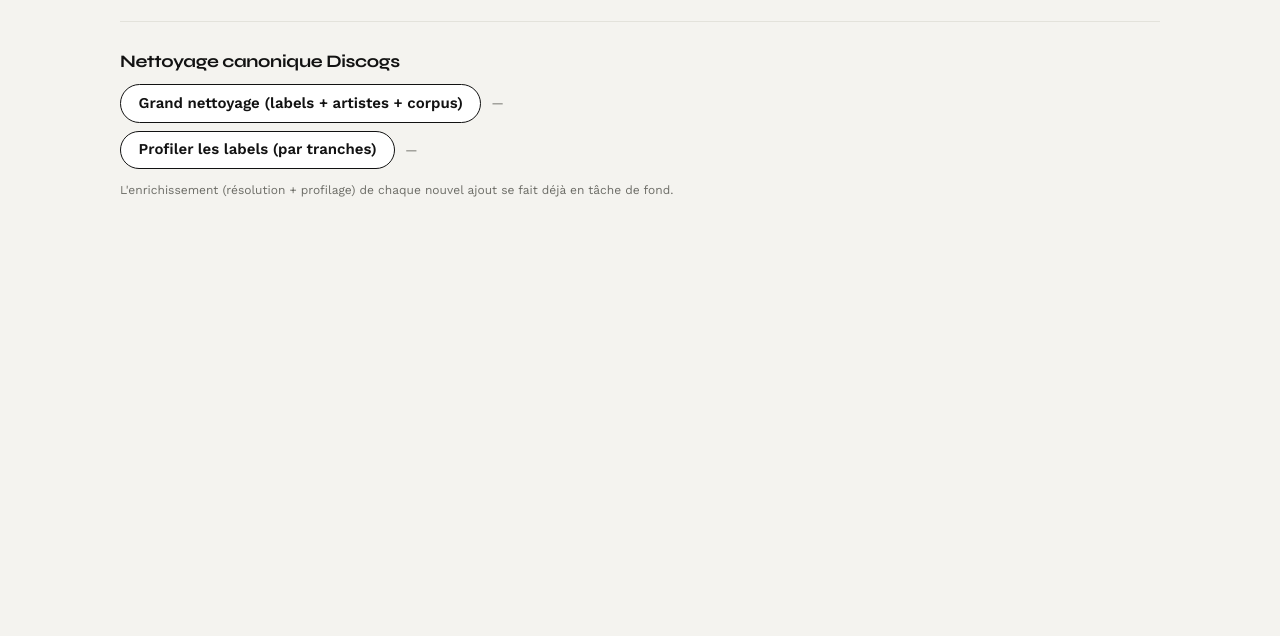
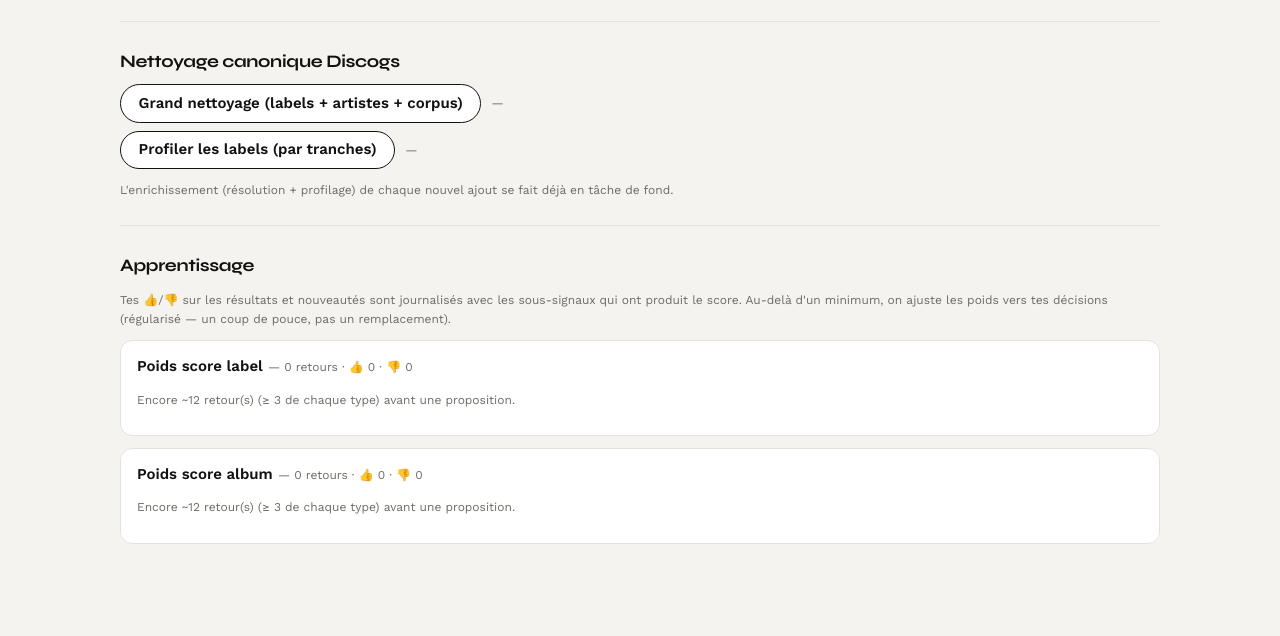
Before and after one commit to alixclaudel-hue/radar, a FastAPI app: page /settings in a window 1280 px wide. Shown: the part 937-1573 px from the top of the page. Before the commit the page ends 1134 px from the top, so only its background shows below. Run offline with FastAPI, Linux system fonts and the light colour scheme.

Commit message:
radar_web : boucle de feedback 👍/👎 (résultats de recherche, nouveautés veille/vendeurs, labels recommandés) + vue Apprentissage dans Réglages (stats + régression logistique + appliquer les poids)

```diff
--- a/radar_web/app.py
+++ b/radar_web/app.py
@@ -14,7 +14,7 @@ from fastapi.responses import HTMLResponse, RedirectResponse
 from fastapi.staticfiles import StaticFiles
 from fastapi.templating import Jinja2Templates
 
-from .radar import discogs, jobs, store
+from .radar import discogs, jobs, learn, store
 from .radar.paths import (CORPUS, PENDING_ENRICH, SELLERS_NEW, SELLERS_SEEN,
                           VEILLE_NEW, VEILLE_SEEN, YOUTUBE_META)
 from .radar.scoring import Ctx, real_tracks, yt_search_url
@@ -271,10 +271,10 @@ def _inbox(request, path, source_key, key_ns, mins=30):
     c = Ctx()
     scored = []
     for it in items:
-        sc, _ = c.album_score({"title": f"{it.get('artist','')} - {it.get('title','')}",
-                               "label": [it["label"]] if it.get("label") else [],
-                               "style": it.get("style") or []})
-        scored.append({"it": it, "score": sc, "src": it.get(source_key)})
+        sc, det = c.album_score({"title": f"{it.get('artist','')} - {it.get('title','')}",
+                                 "label": [it["label"]] if it.get("label") else [],
+                                 "style": it.get("style") or []})
+        scored.append({"it": it, "score": sc, "det": det, "src": it.get(source_key)})
     scored.sort(key=lambda x: (x["score"] is None, -(x["score"] or 0)))
     rows = [r for r in scored if (r["score"] or 0) >= mins]
     return frag(request, "partials/inbox.html", rows=rows[:150], key_ns=key_ns, mins=mins,
@@ -596,6 +596,38 @@ def settings_page(request: Request, saved: int = 0):
     return render(request, "pages/settings.html", active="settings", cfg=c, sc=c["scoring"], saved=saved)
 
 
+@app.post("/feedback", response_class=HTMLResponse)
+def feedback(kind: str = Form("album"), key: str = Form(""), name: str = Form(""),
+             verdict: str = Form(""), score: str = Form(""),
+             f_label: str = Form("0"), f_artist: str = Form("0"), f_style: str = Form("0"),
+             f_collection: str = Form("0"), f_corpus: str = Form("0"), f_affinity: str = Form("0")):
+    feat = {"label": f_label, "artist": f_artist, "style": f_style,
+            "collection": f_collection, "corpus": f_corpus, "affinity": f_affinity}
+    try:
+        sc = int(float(score)) if score else None
+    except ValueError:
+        sc = None
+    learn.log(kind, key, name, verdict, sc, {k: float(v or 0) for k, v in feat.items()})
+    return HTMLResponse("<span class='small ok'>👍 noté</span>" if verdict == "up"
+                        else "<span class='small ok'>👎 noté</span>")
+
+
+@app.get("/settings/learn", response_class=HTMLResponse)
+def settings_learn(request: Request):
+    return frag(request, "partials/learn.html", data=learn.summary(_cfg()["scoring"]))
+
+
+@app.post("/settings/learn/apply")
+def settings_learn_apply(kind: str = Form("")):
+    d = learn.summary(_cfg()["scoring"]).get(kind)
+    if d and d.get("proposal"):
+        c = _cfg()
+        for row in d["proposal"]:
+            c["scoring"][d["subkey"]][row["k"]] = row["new"]
+        store.save_config(c)
+    return RedirectResponse("/settings", status_code=303)
+
+
 @app.post("/settings")
 async def settings_save(request: Request):
     f = await request.form()
--- /dev/null
+++ b/radar_web/radar/learn.py
@@ -0,0 +1,87 @@
+"""Boucle de feedback 👍/👎 + ajustement des poids (régression logistique maison).
+Écrit dans reco_feedback.json — même format que l'appli Streamlit."""
+import hashlib
+import math
+from datetime import datetime
+
+from . import paths, store
+
+FEAT = {"label": ("collection", "corpus", "artist", "affinity"),
+        "album": ("label", "artist", "style")}
+SUBKEY = {"label": "reco", "album": "album"}
+
+
+def log(kind, key, name, verdict, score, feat):
+    fb = store.load(paths.FEEDBACK, [])
+    for e in reversed(fb):
+        if e.get("kind") == kind and e.get("key") == key:
+            if e.get("verdict") == verdict:
+                return
+            break
+    keys = FEAT.get(kind, tuple(feat or {}))
+    fb.append({"ts": datetime.now().isoformat(timespec="seconds"),
+               "kind": kind, "key": key, "name": name, "verdict": verdict,
+               "score_shown": score,
+               "feat": {k: round(float((feat or {}).get(k) or 0.0), 4) for k in keys}})
+    store.save(paths.FEEDBACK, fb)
+
+
+def _sig(z):
+    if z < -60:
+        return 0.0
+    if z > 60:
+        return 1.0
+    return 1.0 / (1.0 + math.exp(-z))
+
+
+def fit(X, y, prior, l2=2.0, iters=600, lr=0.4):
+    keys = list(prior.keys())
+    w = [float(prior[k]) for k in keys]
+    b = 0.0
+    n = max(len(y), 1)
+    for _ in range(iters):
+        gw = [0.0] * len(keys)
+        gb = 0.0
+        for xi, yi in zip(X, y):
+            p = _sig(b + sum(w[j] * xi.get(keys[j], 0.0) for j in range(len(keys))))
+            err = p - yi
+            for j in range(len(keys)):
+                gw[j] += err * xi.get(keys[j], 0.0)
+            gb += err
+        for j in range(len(keys)):
+            w[j] -= lr * (gw[j] / n + l2 * (w[j] - prior[keys[j]]) / n)
+        b -= lr * (gb / n)
+    w = [max(0.0, v) for v in w]
+    sp, sn = sum(prior.values()), (sum(w) or 1.0)
+    return {keys[j]: round(w[j] * sp / sn, 3) for j in range(len(keys))}
+
+
+def summary(scoring, min_fb=12, min_cls=3):
+    fb = store.load(paths.FEEDBACK, [])
+    out = {}
+    for kind, keys in FEAT.items():
+        latest = {}
+        for e in fb:
+            if e.get("kind") == kind and e.get("verdict") in ("up", "down"):
+                latest[e["key"]] = e
+        rows = list(latest.values())
+        ups = [e for e in rows if e["verdict"] == "up"]
+        downs = [e for e in rows if e["verdict"] == "down"]
+        prior = {k: float(scoring[SUBKEY[kind]].get(k, 0.3)) for k in keys}
+        feat_tbl = []
+        for k in keys:
+            mu = sum(e["feat"].get(k, 0) for e in ups) / len(ups) if ups else 0
+            md = sum(e["feat"].get(k, 0) for e in downs) / len(downs) if downs else 0
+            feat_tbl.append({"k": k, "up": round(mu, 3), "down": round(md, 3),
+                             "gap": round(mu - md, 3)})
+        proposal = None
+        if len(rows) >= min_fb and len(ups) >= min_cls and len(downs) >= min_cls:
+            X = [e["feat"] for e in rows]
+            yv = [1 if e["verdict"] == "up" else 0 for e in rows]
+            prop = fit(X, yv, prior)
+            proposal = [{"k": k, "cur": round(prior[k], 3), "new": prop[k],
+                         "d": round(prop[k] - prior[k], 3)} for k in keys]
+        out[kind] = {"subkey": SUBKEY[kind], "n": len(rows), "up": len(ups), "down": len(downs),
+                     "feat": feat_tbl, "proposal": proposal,
+                     "need": max(min_fb - len(rows), 0)}
+    return out
--- a/radar_web/templates/pages/settings.html
+++ b/radar_web/templates/pages/settings.html
@@ -58,4 +58,8 @@
   </div>
 </div>
 <p class="small muted">L'enrichissement (résolution + profilage) de chaque nouvel ajout se fait déjà en tâche de fond.</p>
+
+<hr>
+<h3>Apprentissage</h3>
+<div hx-get="/settings/learn" hx-trigger="load"></div>
 {% endblock %}
--- a/radar_web/templates/partials/inbox.html
+++ b/radar_web/templates/partials/inbox.html
@@ -29,6 +29,12 @@
             {% if it.style %} · <span class="muted">{{ it.style|join(', ') }}</span>{% endif %}
           </div>
         </div>
+        {% if r.score is not none %}
+        <span class="vote" hx-swap="outerHTML">
+          <button hx-post="/feedback" hx-vals='{"kind":"album","key":"rid:{{ it.release_id or it.listing_id }}","name":{{ (it.artist ~ ' — ' ~ it.title)|tojson }},"verdict":"up","score":"{{ r.score }}","f_label":"{{ (r.det.label or 0)/100 }}","f_artist":"{{ (r.det.artist or 0)/100 }}","f_style":"{{ (r.det.style or 0)/100 }}"}'>👍</button>
+          <button hx-post="/feedback" hx-vals='{"kind":"album","key":"rid:{{ it.release_id or it.listing_id }}","name":{{ (it.artist ~ ' — ' ~ it.title)|tojson }},"verdict":"down","score":"{{ r.score }}","f_label":"{{ (r.det.label or 0)/100 }}","f_artist":"{{ (r.det.artist or 0)/100 }}","f_style":"{{ (r.det.style or 0)/100 }}"}'>👎</button>
+        </span>
+        {% endif %}
         <button hx-post="/inbox/{{ key_ns }}/dismiss"
                 hx-vals='{"rid": "{{ it.release_id or it.listing_id }}"}'
                 hx-target="#inbox-{{ key_ns }}" hx-swap="outerHTML" title="retirer">✕</button>
--- /dev/null
+++ b/radar_web/templates/partials/learn.html
@@ -0,0 +1,31 @@
+<p class="small muted">Tes 👍/👎 sur les résultats et nouveautés sont journalisés avec les sous-signaux qui ont produit le score. Au-delà d'un minimum, on ajuste les poids vers tes décisions (régularisé — un coup de pouce, pas un remplacement).</p>
+{% for kind, d in data.items() %}
+<div class="notice" style="margin-bottom:12px">
+  <b>{{ 'Poids score label' if kind=='label' else 'Poids score album' }}</b>
+  <span class="small muted"> — {{ d.n }} retours · 👍 {{ d.up }} · 👎 {{ d.down }}</span>
+  {% if d.n %}
+  <div style="overflow-x:auto;margin-top:8px"><table style="width:100%;border-collapse:collapse;font-size:12px">
+    <thead><tr style="text-align:left;color:var(--soft)"><th style="padding:4px 8px">signal</th><th style="padding:4px 8px">moy. 👍</th><th style="padding:4px 8px">moy. 👎</th><th style="padding:4px 8px">écart</th>
+      {% if d.proposal %}<th style="padding:4px 8px">actuel</th><th style="padding:4px 8px">proposé</th>{% endif %}</tr></thead>
+    <tbody>
+    {% for f in d.feat %}
+    {% set p = (d.proposal or [])|selectattr('k','equalto',f.k)|first %}
+    <tr style="border-top:1px solid var(--line)">
+      <td style="padding:4px 8px">{{ f.k }}</td><td style="padding:4px 8px">{{ f.up }}</td>
+      <td style="padding:4px 8px">{{ f.down }}</td>
+      <td style="padding:4px 8px">{{ '%+.3f'|format(f.gap) }}</td>
+      {% if d.proposal %}<td style="padding:4px 8px">{{ p.cur }}</td><td style="padding:4px 8px"><b>{{ p.new }}</b> <span class="muted">({{ '%+.3f'|format(p.d) }})</span></td>{% endif %}
+    </tr>
+    {% endfor %}
+    </tbody></table></div>
+  {% endif %}
+  {% if d.proposal %}
+    <form method="post" action="/settings/learn/apply" style="margin-top:8px">
+      <input type="hidden" name="kind" value="{{ kind }}">
+      <button class="primary" type="submit">✅ Appliquer ces poids</button>
+    </form>
+  {% elif d.need %}
+    <p class="small muted">Encore ~{{ d.need }} retour(s) (≥ 3 de chaque type) avant une proposition.</p>
+  {% endif %}
+</div>
+{% endfor %}
--- a/radar_web/templates/partials/reco_labels.html
+++ b/radar_web/templates/partials/reco_labels.html
@@ -21,6 +21,10 @@
       <input type="hidden" name="name" value="{{ r.name }}"><input type="hidden" name="dest" value="veille">
       <button class="small">+ veille</button></form>
     {% endif %}
+    <span class="vote" hx-swap="outerHTML">
+      <button hx-post="/feedback" hx-vals='{"kind":"label","key":{{ r.key|tojson }},"name":{{ r.name|tojson }},"verdict":"up","score":"{{ r.score }}","f_collection":"{{ r.feat.collection }}","f_corpus":"{{ r.feat.corpus }}","f_artist":"{{ r.feat.artist }}","f_affinity":"{{ r.feat.affinity }}"}'>👍</button>
+      <button hx-post="/feedback" hx-vals='{"kind":"label","key":{{ r.key|tojson }},"name":{{ r.name|tojson }},"verdict":"down","score":"{{ r.score }}","f_collection":"{{ r.feat.collection }}","f_corpus":"{{ r.feat.corpus }}","f_artist":"{{ r.feat.artist }}","f_affinity":"{{ r.feat.affinity }}"}'>👎</button>
+    </span>
   </div>
   {% endfor %}
 </div>
--- a/radar_web/templates/partials/results.html
+++ b/radar_web/templates/partials/results.html
@@ -38,6 +38,12 @@
             <span class="badge ghost">—</span>
           {% endif %}
           {% if rr.uri %}<a class="small" href="https://www.discogs.com{{ rr.uri }}" target="_blank" rel="noopener">Discogs ↗</a>{% endif %}
+          {% if r.score is not none %}
+          <span class="vote" hx-swap="outerHTML" style="margin-left:auto">
+            <button hx-post="/feedback" hx-vals='{"kind":"album","key":"rid:{{ rr.id }}","name":{{ (rr.title or '')|tojson }},"verdict":"up","score":"{{ r.score }}","f_label":"{{ (r.detail.label or 0)/100 }}","f_artist":"{{ (r.detail.artist or 0)/100 }}","f_style":"{{ (r.detail.style or 0)/100 }}"}'>👍</button>
+            <button hx-post="/feedback" hx-vals='{"kind":"album","key":"rid:{{ rr.id }}","name":{{ (rr.title or '')|tojson }},"verdict":"down","score":"{{ r.score }}","f_label":"{{ (r.detail.label or 0)/100 }}","f_artist":"{{ (r.detail.artist or 0)/100 }}","f_style":"{{ (r.detail.style or 0)/100 }}"}'>👎</button>
+          </span>
+          {% endif %}
         </div>
       </div>
     </div>
```
